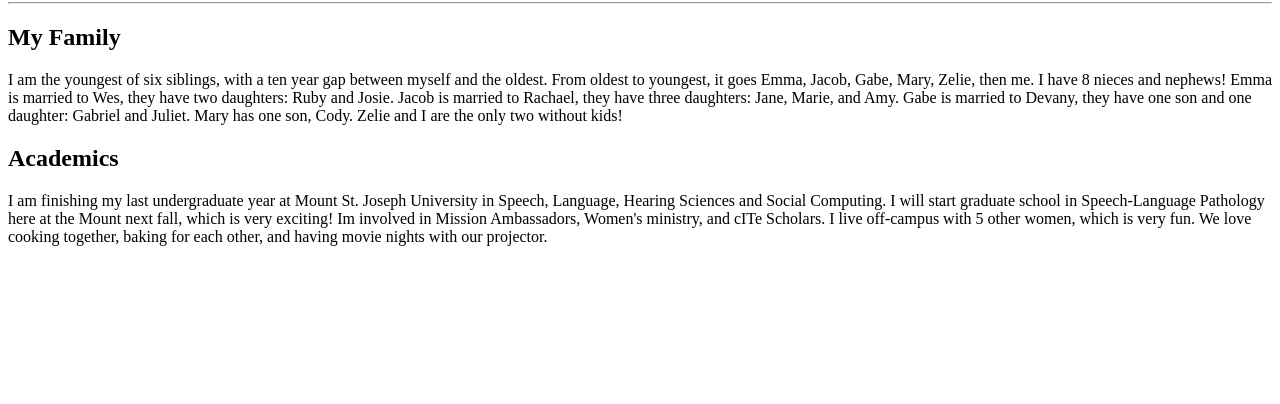
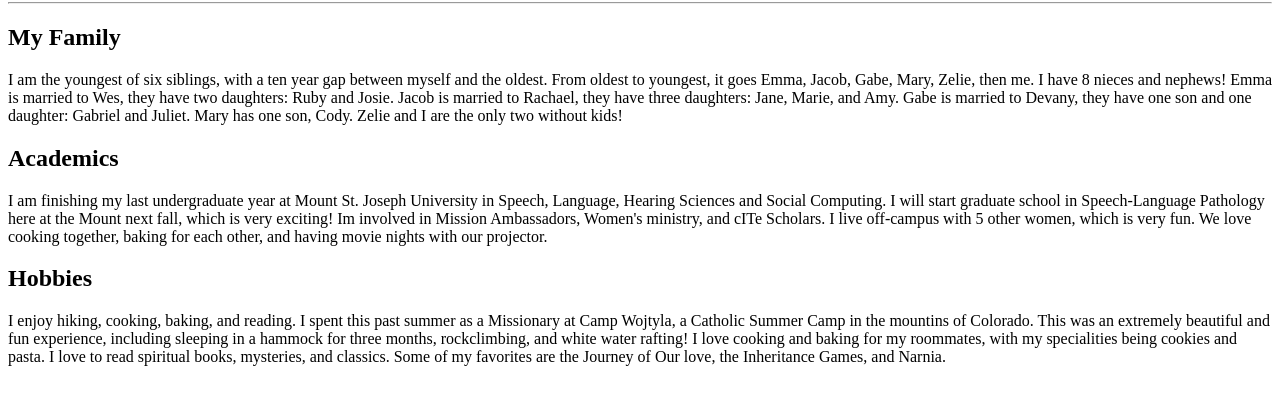
Before and after one commit to catekessler/nlp250, a plain HTML site: page index.html in a window 1280 px wide. Shown: the part 78-482 px from the top of the page. Drawn offline with Linux system fonts and the light colour scheme.

Commit message:
Update index.html

```diff
--- a/index.html
+++ b/index.html
@@ -17,6 +17,11 @@
       Speech-Language Pathology here at the Mount next fall, which is very exciting! Im involved in Mission Ambassadors,
       Women's ministry, and cITe Scholars. I live off-campus with 5 other women, which is very fun. We love cooking together,
       baking for each other, and having movie nights with our projector.
-    </p></div>
+    </p></div><div><h2>Hobbies</h2></div>
+    <p>I enjoy hiking, cooking, baking, and reading. I spent this past summer as a Missionary at Camp Wojtyla, a Catholic
+    Summer Camp in the mountins of Colorado. This was an extremely beautiful and fun experience, including sleeping in a
+    hammock for three months, rockclimbing, and white water rafting! I love cooking and baking for my roommates, with my
+    specialities being cookies and pasta. I love to read spiritual books, mysteries, and classics. Some of my favorites
+    are the Journey of Our love, the Inheritance Games, and Narnia.</p>
   </body>
 </html>
```
